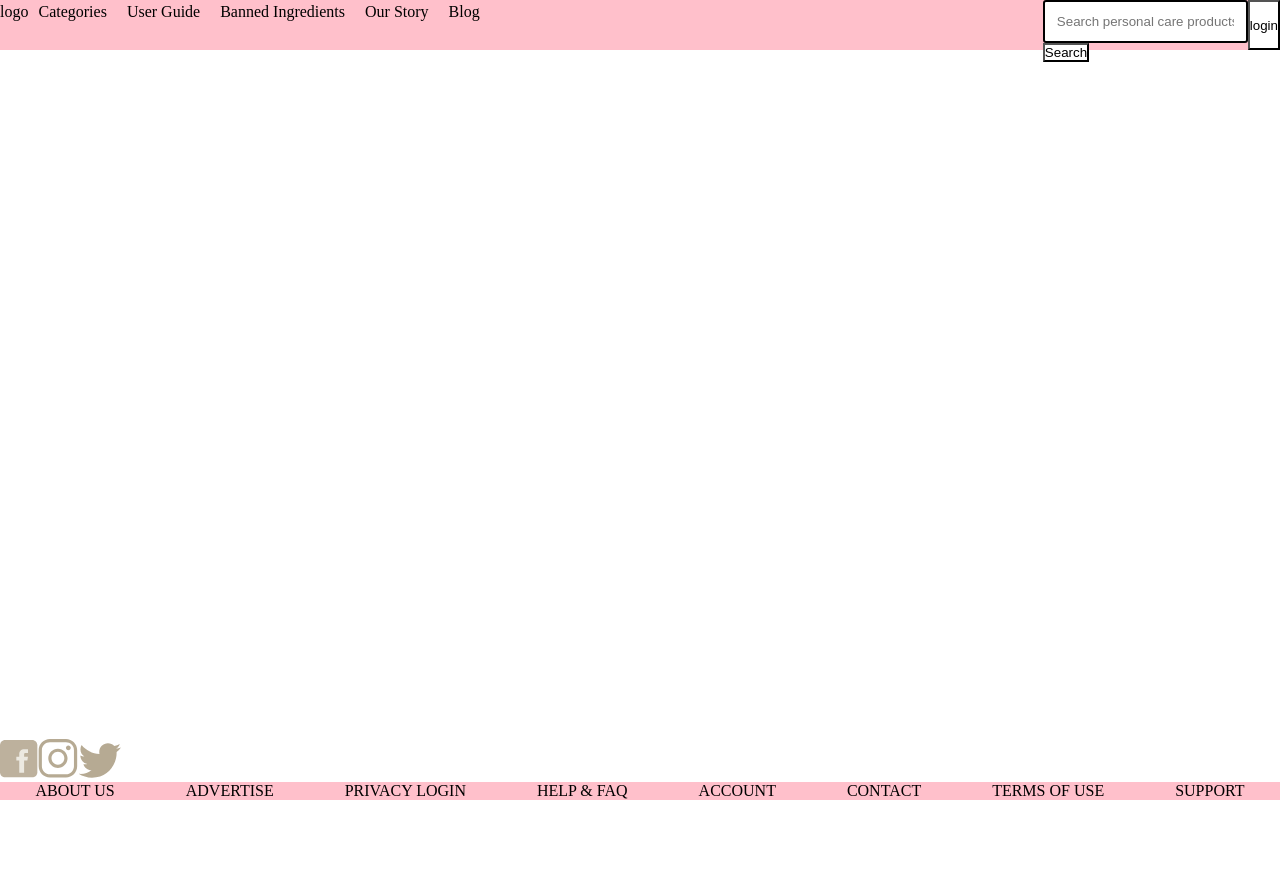
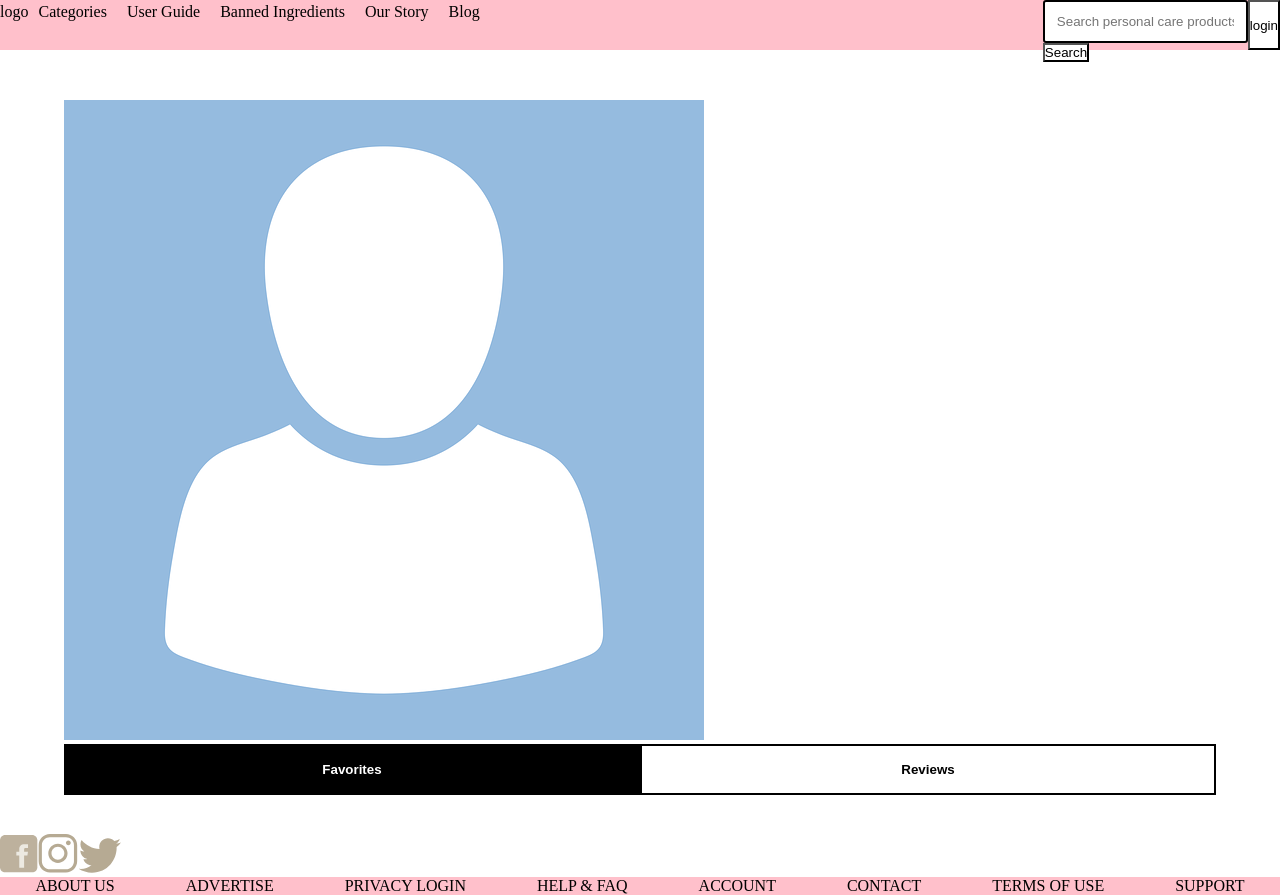
Before and after one commit to kristinadurant/CLN-ALT, a React (Create React App) app in the folder client/: page /profile in a window 1280 px wide. Before the commit the page ends 800 px from the top, so only its background shows below. Built offline with nearby package versions, Linux system fonts and the light colour scheme; no server answers; sample sign-in values are in the browser's storage.

Commit message:
adding image, name and tabs

```diff
--- a/client/src/components/ProductPage.jsx
+++ b/client/src/components/ProductPage.jsx
@@ -7,7 +7,7 @@ import Ingredients from './Ingredients';
 import Reviews from './Reviews';
 
 const ProductPage = () => {
-  let { id } = useParams();
+  const { id } = useParams();
   const [product, setProduct] = useState({});
   const [tab1, setTab1] = useState(true);
   console.log(tab1);
@@ -30,7 +30,6 @@ const ProductPage = () => {
       <div className="productContainer">
         <ProductImage image={product.image} verified={product.verified} />
         <div className="tags">
-          {console.log(product)}
           {product.tags?.map((tag, index) => {
             return <img key={index} src={require(`../images/${tag}.svg`)} />;
           })}
--- a/client/src/components/Profile.jsx
+++ b/client/src/components/Profile.jsx
@@ -1,10 +1,39 @@
-import React, { useContext } from 'react';
+import React, { useState, useContext } from 'react';
 import { AppContext } from '../context/AppContext';
 
 const Profile = () => {
   const { currentUser } = useContext(AppContext);
-  console.log(currentUser);
-  return <div>{currentUser?.name}</div>;
+  const [tab1, setTab1] = useState(true);
+
+  return (
+    <div className="inner">
+      <img
+        src={currentUser?.image || require(`../images/placeholderUser.png`)}
+      />
+      <div>
+        {currentUser?.name}
+        {currentUser?.email}
+      </div>
+      <div className="tabs">
+        <button
+          className={tab1 && 'active'}
+          onClick={(e) => {
+            setTab1(true);
+          }}
+        >
+          Favorites
+        </button>
+        <button
+          className={!tab1 && 'active'}
+          onClick={(e) => {
+            setTab1(false);
+          }}
+        >
+          Reviews
+        </button>
+      </div>
+    </div>
+  );
 };
 
 export default Profile;
```
Also changed, not shown: 1 other file (tests, documents, lock files or other folders).
